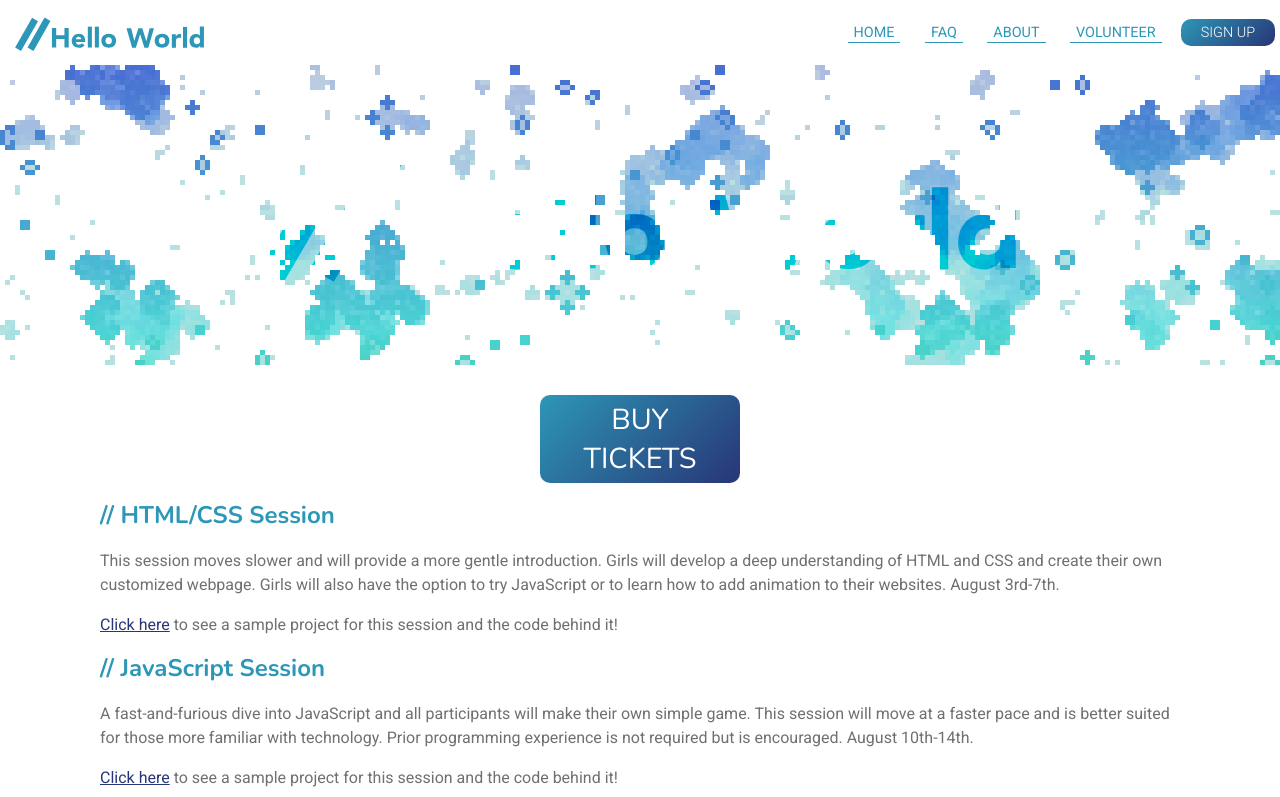
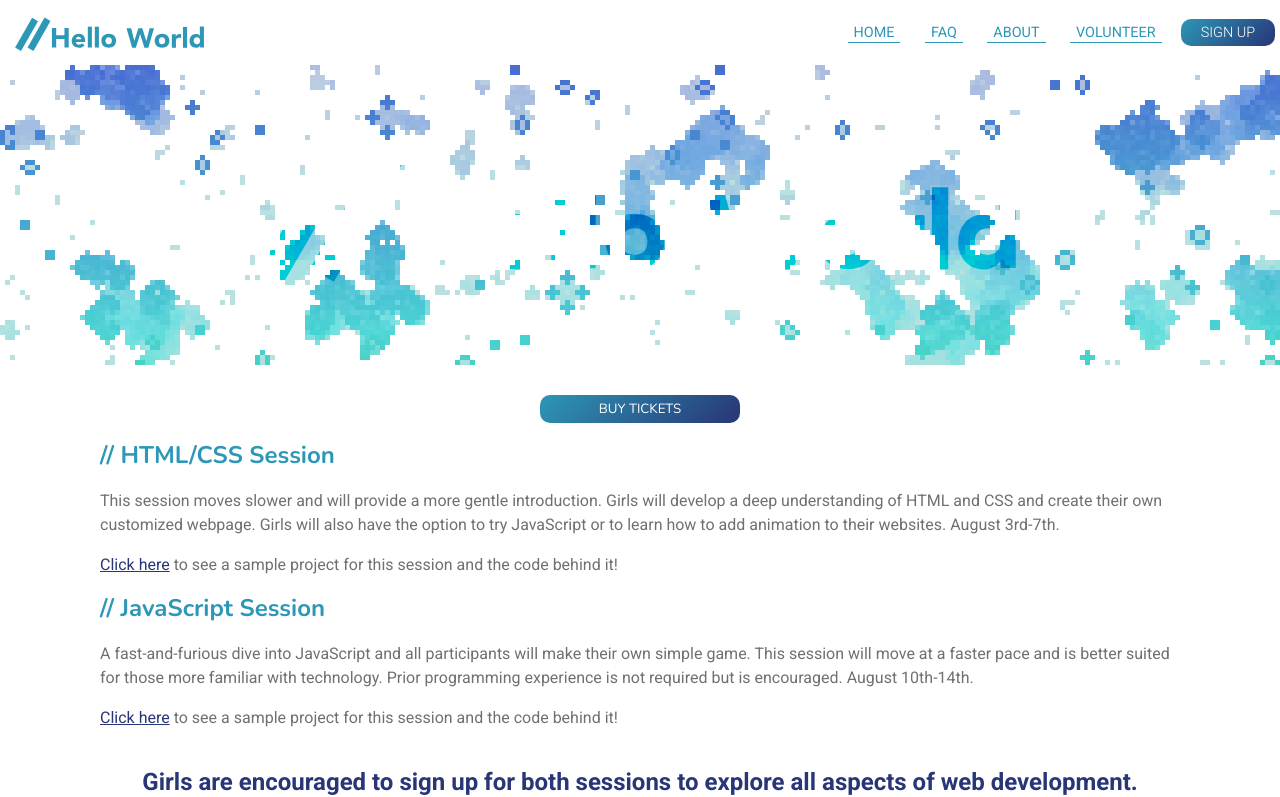
Before and after one commit to bit-by-bit-coding/bxb-website, a Jekyll site: the page built from signup.html, in a window 1280 px wide and 1206 px high. Shown: the top 797 px of the window. Built offline with Jekyll 4.4.1, drawn with Linux system fonts in a browser that asks for light colours; nearby versions of some CDN libraries; grey boxes are pictures that could not be loaded.

Commit message:
move size-related css for buttons to custom classes

```diff
--- a/styles/signup.scss
+++ b/styles/signup.scss
@@ -16,8 +16,6 @@
   text-align: center;
   transition: .5s;
   font-weight: 200;
-  font-size: 1.8em;
-
   background-image: $gradient;
   cursor: pointer;
 
--- a/styles/style.scss
+++ b/styles/style.scss
@@ -524,3 +524,20 @@
         }
     }
 }
+
+button.tinybutton {
+    font-size: 1rem;
+    font-weight: 350;
+}
+
+button.smallbutton {
+    font-size: 1.25rem;
+}
+
+button.mediumbutton {
+    font-size: 1.5rem;
+}
+
+button.largebutton {
+    font-size: 2rem;
+}
```
Lines whose indentation alone changed are shown as unchanged.
